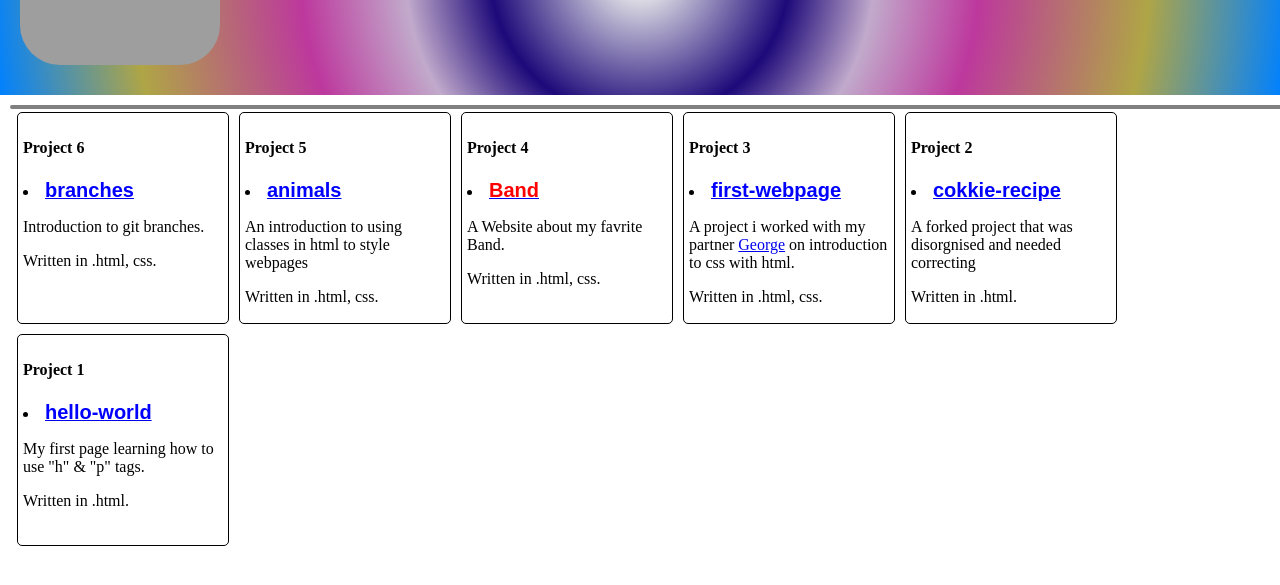
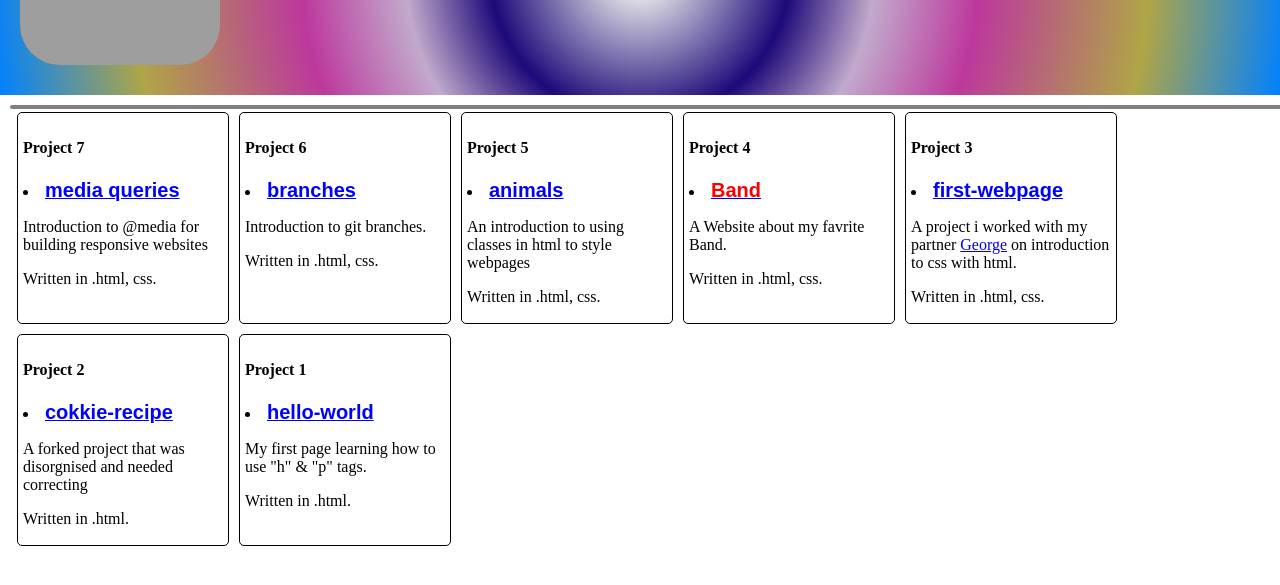
Before and after one commit to philip-bbaale/My-Portforlio, a plain HTML site: page index.html in a window 1280 px wide. Shown: the part 155-740 px from the top of the page. Drawn offline with Linux system fonts and the light colour scheme; grey boxes are pictures that could not be loaded.

Commit message:
adding my seventh project

```diff
--- a/index.html
+++ b/index.html
@@ -19,6 +19,13 @@
 
     </div>
     <div class="work">
+      <div class="work_space">
+        <h4><strong>Project 7</strong></h4>
+        <p><li><a href="https://github.com/scrupycoco/mediaqueries" target="_blank"  ><span>media queries</span></a></li></p>
+        <p>Introduction to @media for building responsive websites</p>
+        <p>Written in .html, css.</p>
+      </div>
+
       <div class="work_space">
         <h4><strong>Project 6</strong></h4>
         <p><li><a href="https://github.com/scrupycoco/branch" target="_blank"  ><span>branches</span></a></li></p>
```
